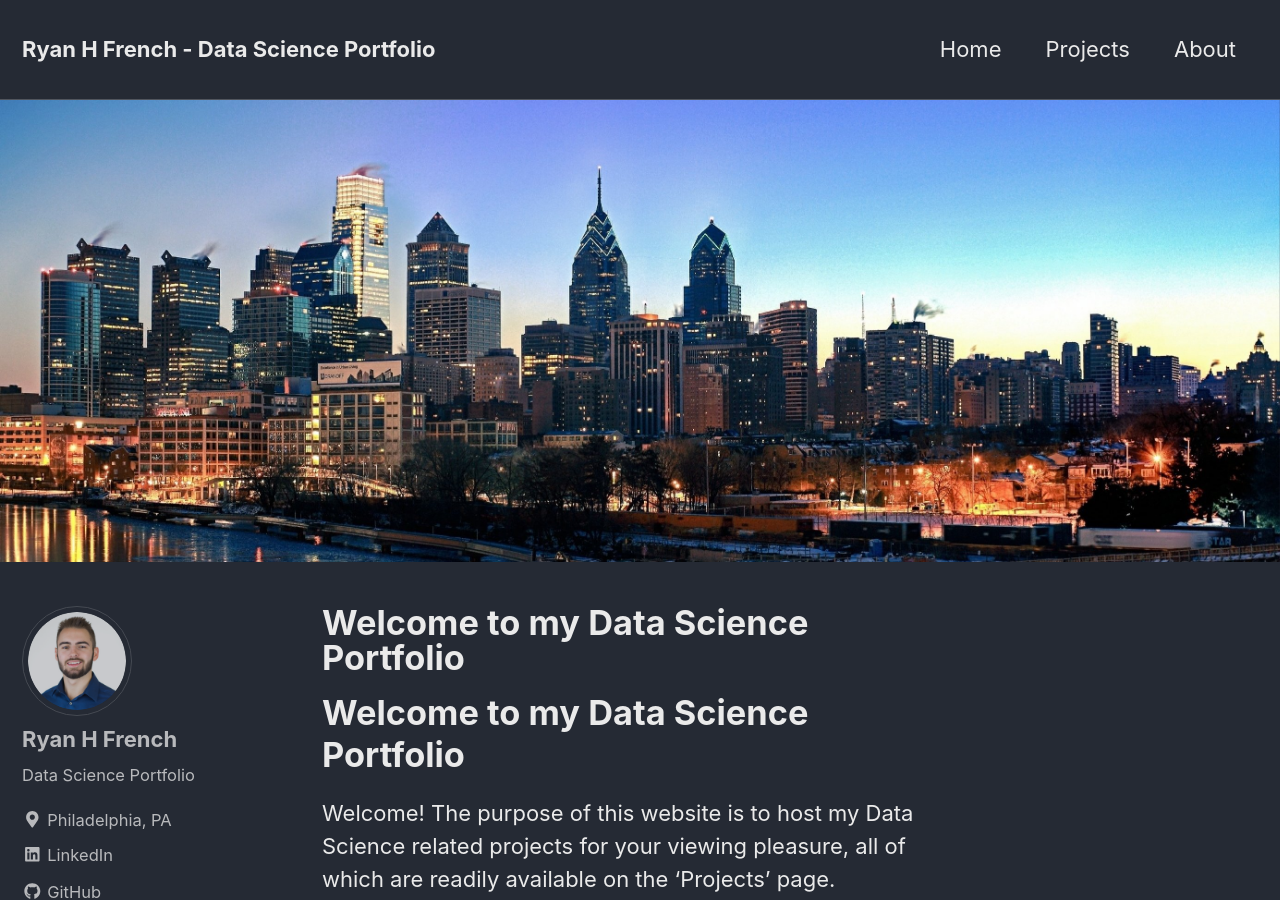
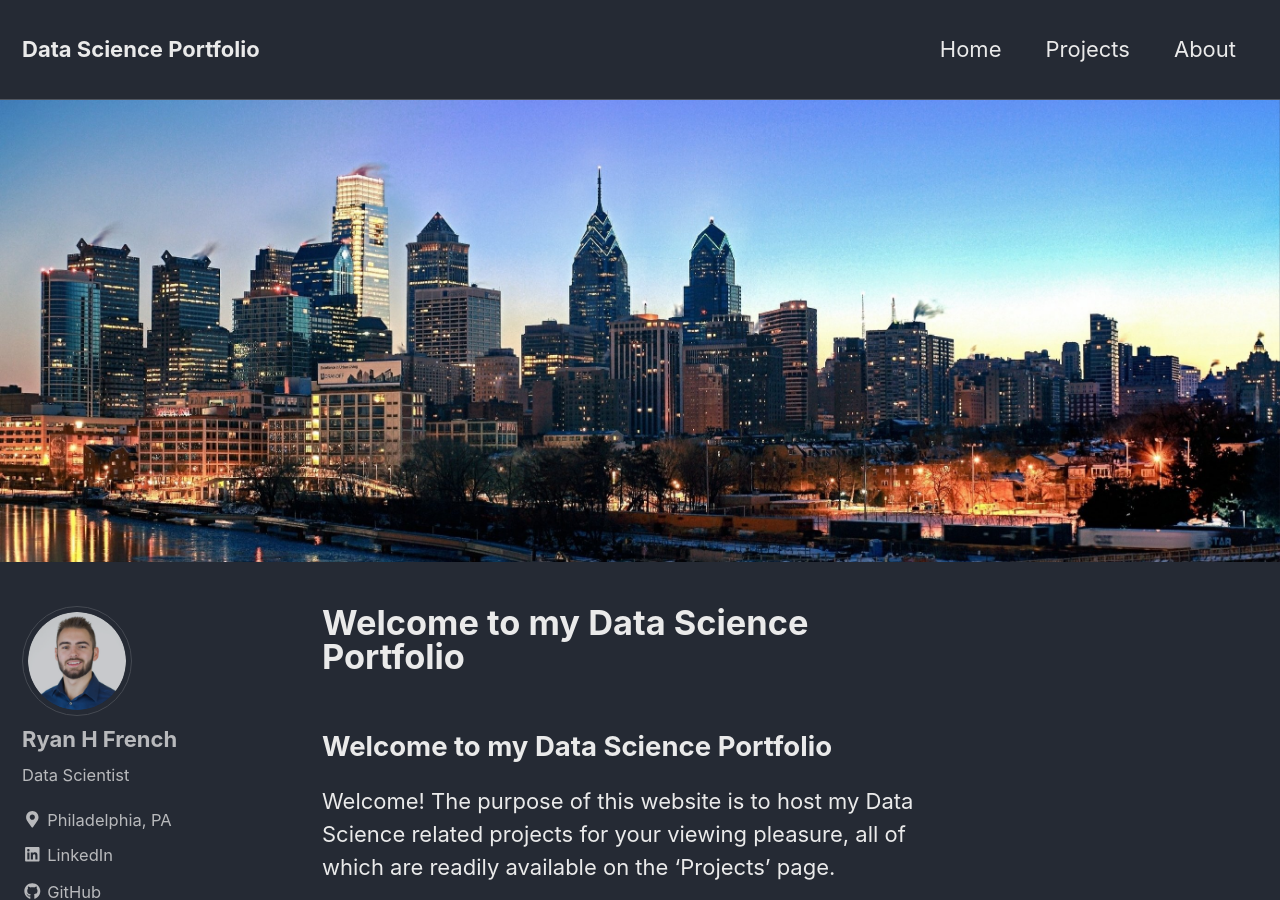
Before and after one commit to ryanhfrench/ryanhfrench.github.io, a Jekyll site: the page built from index.md, in a window 1280 px wide and 900 px high. Built offline with Jekyll 4.4.1, drawn with Linux system fonts in a browser that asks for light colours; nearby versions of some CDN libraries; our own code applies the rules of GitHub Pages for plain Markdown files.

Commit message:
More final touches

```diff
--- a/_config.yml
+++ b/_config.yml
@@ -9,7 +9,7 @@ minimal_mistakes_skin    : "dark" # "default", "air", "aqua", "contrast", "dirt"
 
 # Site Settings
 locale                   : "en-US"
-title                    : "Ryan H French - Data Science Portfolio"
+title                    : "Data Science Portfolio"
 title_separator          : "-"
 name                     : "Ryan H French"
 description              : "Data Science Portfolio"
@@ -86,7 +86,7 @@ analytics:
 author:
   name             : "Ryan H French"
   avatar           : "/images/headshot_RD.png" # path of avatar image, e.g. "/assets/images/bio-photo.jpg"
-  bio              : "Data Science Portfolio"
+  bio              : "Data Scientist"
   location         : "Philadelphia, PA"
   email            :
   uri              :
--- a/index.md
+++ b/index.md
@@ -5,7 +5,7 @@ header:
   image: "/images/philly.jpg"
 ---
 
-# Welcome to my Data Science Portfolio
+## Welcome to my Data Science Portfolio
 Welcome! The purpose of this website is to host my Data Science related projects for your viewing pleasure, all of which are readily available on the 'Projects' page.
 
 On the other hand, if you would like to find out a little more about yours truly, simply head on over to the 'About' page.
```
